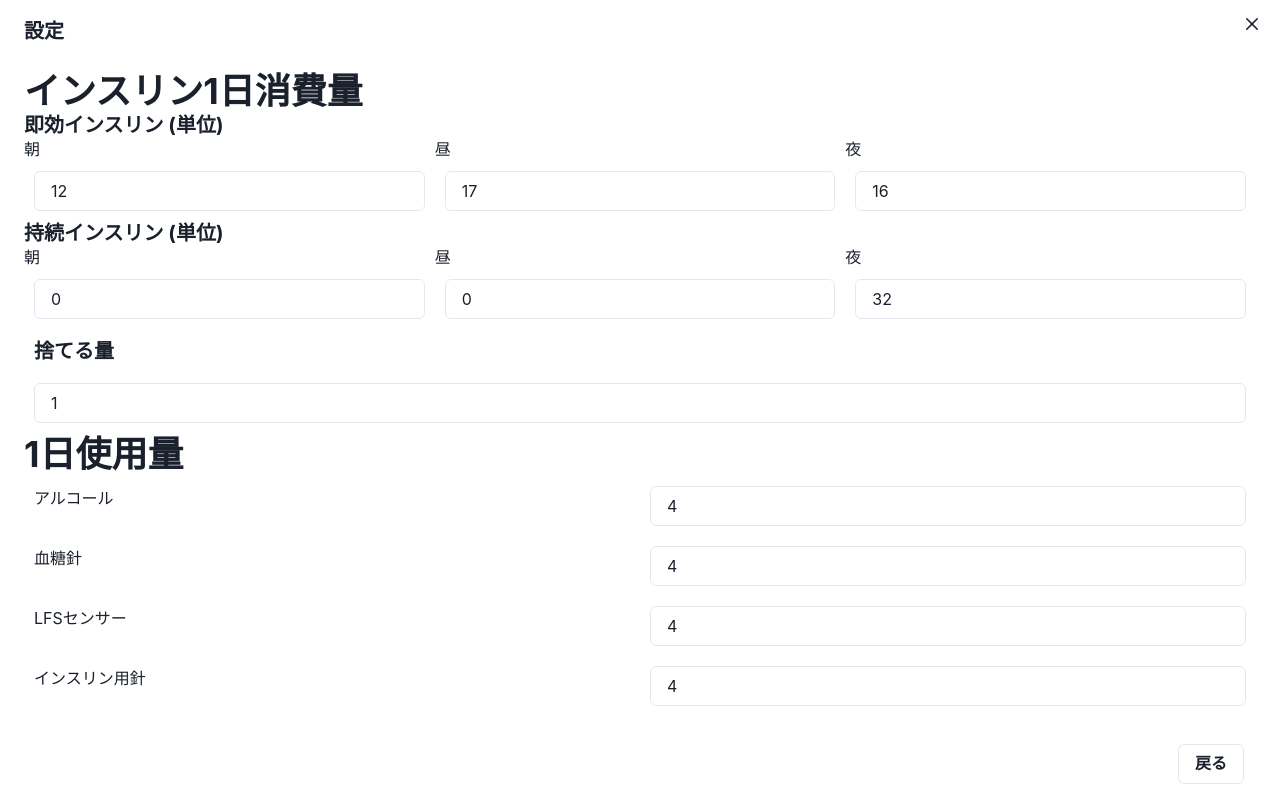
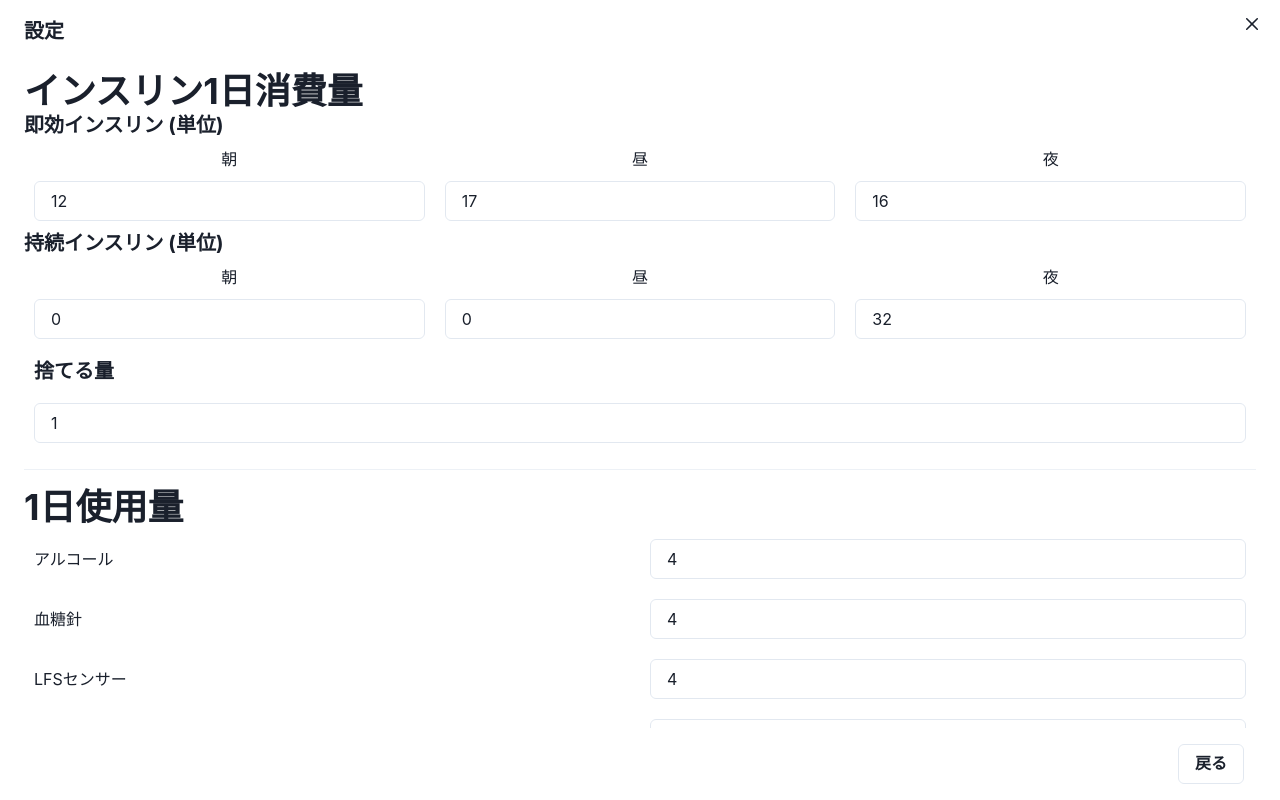
Before and after one commit to souldew/Diabetes-Calculator, a Next.js app: page / in a window 1280 px wide. Both pictures are taken after a click on the button 1116 px from the left and 28 px from the top of the page. Shown: the top 800 px of the page. Built offline with nearby package versions, Linux system fonts and the light colour scheme.

Commit message:
CSS調整、計算ボタン押下時にトーストを表示

```diff
--- a/app/components/CalcButton.tsx
+++ b/app/components/CalcButton.tsx
@@ -1,4 +1,4 @@
-import { Button } from "@chakra-ui/react";
+import { Button, useToast } from "@chakra-ui/react";
 import { Dispatch, SetStateAction } from "react";
 import { CalculateSettings, Result } from "./types/types";
 import {
@@ -10,8 +10,6 @@ import {
 import ResultTable from "./ResultTable";
 
 type Props = {
-  isCalculateDone: boolean;
-  setIsCalculateDone: Dispatch<SetStateAction<boolean>>;
   calculateSettings: CalculateSettings;
   resultState: {
     result: Result;
@@ -19,46 +17,12 @@ type Props = {
   };
 };
 
-export default function DateOfItems({
-  isCalculateDone,
-  setIsCalculateDone,
-  calculateSettings,
-  resultState,
-}: Props) {
-  return (
-    <>
-      <Button
-        width={"60%"}
-        margin={"15px 20%"}
-        colorScheme={"blue"}
-        onClick={() => {
-          setIsCalculateDone(!isCalculateDone);
-          calcAllTable(
-            calculateSettings,
-            resultState.result,
-            resultState.setResult
-          );
-        }}
-      >
-        計算
-      </Button>
-    </>
-  );
-}
+export default function DateOfItems({ calculateSettings, resultState }: Props) {
+  const toast = useToast();
+  const settings = calculateSettings;
+  const result = resultState.result;
 
-function calcAllTable(
-  settings: CalculateSettings,
-  result: Result,
-  setResult: Dispatch<SetStateAction<Result>>
-) {
-  calcMinimunRequiredDrug(settings, result, setResult);
-}
-
-function calcMinimunRequiredDrug(
-  settings: CalculateSettings,
-  result: Result,
-  setResult: Dispatch<SetStateAction<Result>>
-) {
+  const handleCalcButton = () => {
     // 日付関連の算出
     let diffDays =
       settings.date.nextVisitDay.getTime() - settings.date.today.getTime();
@@ -124,5 +88,25 @@ function calcMinimunRequiredDrug(
       const recievedNum = Math.ceil(plusSparedNum);
       result.recieved[insulin.en] = recievedNum;
     });
-  setResult({ ...result });
+    toast({
+      title: "計算完了",
+      status: "success",
+      duration: 1000,
+      isClosable: true,
+    });
+    resultState.setResult({ ...result });
+  };
+
+  return (
+    <>
+      <Button
+        width={"60%"}
+        margin={"15px 20%"}
+        colorScheme={"blue"}
+        onClick={handleCalcButton}
+      >
+        計算
+      </Button>
+    </>
+  );
 }
--- a/app/components/DateOfItems.tsx
+++ b/app/components/DateOfItems.tsx
@@ -25,10 +25,8 @@ export default function DateOfItems({ calculateStateSettings }: Props) {
       <SimpleGrid columns={2} spacing={"10px"}>
         {DATE_PROPERTIES.map((item) => {
           return (
-            <Box>
-              <Text key={item.en} textAlign={"center"}>
-                {item.jp}
-              </Text>
+            <Box key={item.en}>
+              <Text textAlign={"center"}>{item.jp}</Text>
               <Input
                 my={"10px"}
                 key={item.en}
--- a/app/components/DrawerSettings.tsx
+++ b/app/components/DrawerSettings.tsx
@@ -1,4 +1,6 @@
 import {
+  Box,
+  Divider,
   Heading,
   IconButton,
   NumberInput,
@@ -27,6 +29,7 @@ import {
 import { CalculateSettings } from "./types/types";
 import { Dispatch, SetStateAction } from "react";
 import CreateNumberField from "./CreateNumberField";
+import SectionDividerComponent from "./SectionDividerComponent";
 
 type Props = {
   calculateStateSettings: {
@@ -82,17 +85,17 @@ export default function DrawerSettings({ calculateStateSettings }: Props) {
                 <React.Fragment key={item.en}>
                   <Heading size="md">{item.jp}</Heading>
                   <SimpleGrid columns={3}>
-                    {TIME_PERIODS.map((timeI) => {
-                      return <Text key={timeI.en}>{timeI.jp}</Text>;
-                    })}
                     {TIME_PERIODS.map((time) => {
                       return (
-                        <React.Fragment key={time.en}>
+                        <Box key={time.en}>
+                          <Text key={time.en} textAlign={"center"} mt={"10px"}>
+                            {time.jp}
+                          </Text>
                           <CreateNumberField
                             calculateStateSettings={calculateStateSettings}
                             name={`consume.${item.en}.${time.en}`}
                           />
-                        </React.Fragment>
+                        </Box>
                       );
                     })}
                   </SimpleGrid>
@@ -106,13 +109,19 @@ export default function DrawerSettings({ calculateStateSettings }: Props) {
               calculateStateSettings={calculateStateSettings}
               name={`consume.dustInsulin`}
             />
-
+            <SectionDividerComponent />
             <Heading>1日使用量</Heading>
             <SimpleGrid columns={2}>
               {PRESCRIPTION_ITEMS.map((item) => {
                 return (
                   <React.Fragment key={item.en}>
-                    <Text padding={"10px"}>{item.jp}</Text>
+                    <Text
+                      padding={"10px"}
+                      display={"flex"}
+                      alignItems={"center"}
+                    >
+                      {item.jp}
+                    </Text>
                     <CreateNumberField
                       calculateStateSettings={calculateStateSettings}
                       name={`consume.${item.en}`}
@@ -124,18 +133,26 @@ export default function DrawerSettings({ calculateStateSettings }: Props) {
                 return (
                   <React.Fragment key={item.en}>
                     <Text padding={"10px"}>{item.jp}</Text>
-                    <Text padding={"10px"}>{calcDayUseInsulin(item.en)}</Text>
+                    <Text padding={"10px"} ml={"1em"}>
+                      {calcDayUseInsulin(item.en)}
+                    </Text>
                   </React.Fragment>
                 );
               })}
             </SimpleGrid>
-
+            <SectionDividerComponent />
             <Heading>最小受け取り単位</Heading>
             <SimpleGrid columns={2}>
               {[...PRESCRIPTION_ITEMS, ...INSULIN_UNITS].map((item) => {
                 return (
                   <React.Fragment key={item.en}>
-                    <Text padding={"10px"}>{item.jp}</Text>
+                    <Text
+                      padding={"10px"}
+                      display={"flex"}
+                      alignItems={"center"}
+                    >
+                      {item.jp}
+                    </Text>
                     <CreateNumberField
                       calculateStateSettings={calculateStateSettings}
                       name={`recieveMinimunUnit.${item.en}`}
@@ -144,9 +161,12 @@ export default function DrawerSettings({ calculateStateSettings }: Props) {
                 );
               })}
             </SimpleGrid>
+            <SectionDividerComponent />
             <Heading>その他</Heading>
             <SimpleGrid columns={2}>
-              <Text padding={"10px"}>次通院日までの日数</Text>
+              <Text padding={"10px"} display={"flex"} alignItems={"center"}>
+                次通院日までの日数
+              </Text>
               <NumberInput
                 p={"10px"}
                 min={0}
--- a/app/components/RestOfItems.tsx
+++ b/app/components/RestOfItems.tsx
@@ -29,7 +29,9 @@ export default function RestOfItems({ calculateStateSettings }: Props) {
         {[...PRESCRIPTION_ITEMS, ...INSULIN_NUMS, ...LIBRE].map((item) => {
           return (
             <React.Fragment key={item.en}>
-              <Text padding={"10px"}>{item.jp}</Text>
+              <Text padding={"10px"} display={"flex"} alignItems={"center"}>
+                {item.jp}
+              </Text>
               <CreateNumberField
                 calculateStateSettings={calculateStateSettings}
                 name={`rest.${item.en}`}
--- a/app/components/ResultTable.tsx
+++ b/app/components/ResultTable.tsx
@@ -24,20 +24,14 @@ type Props = {
     readonly en: keyof Result;
     readonly jp: string;
   }[];
-  isCalculateDone: boolean;
   resultState: {
     result: Result;
     setResult: Dispatch<SetStateAction<Result>>;
   };
 };
 
-export default function ResultTable({
-  title,
-  columns,
-  isCalculateDone,
-  resultState,
-}: Props) {
-  return isCalculateDone ? (
+export default function ResultTable({ title, columns, resultState }: Props) {
+  return (
     <>
       <Center>
         <Heading as="h1" fontSize="2xl">
@@ -103,8 +97,6 @@ export default function ResultTable({
         </Table>
       </TableContainer>
     </>
-  ) : (
-    <></>
   );
 }
 
--- /dev/null
+++ b/app/components/SectionDividerComponent.tsx
@@ -0,0 +1,5 @@
+import { Divider } from "@chakra-ui/react";
+
+export default function SectionDividerComponent() {
+  return <Divider my={"1em"} />;
+}
--- a/app/page.tsx
+++ b/app/page.tsx
@@ -26,8 +26,6 @@ const recievedColumns: { readonly en: keyof Result; readonly jp: string }[] = [
 ];
 
 export default function Page() {
-  const [isCalculateDone, setIsCalculateDone] = useState(false);
-
   const today = new Date();
   const [calculateSettings, setCalculateSettings] = useState<CalculateSettings>(
     {
@@ -149,41 +147,21 @@ export default function Page() {
         }}
       />
       <CalcButton
-        isCalculateDone={isCalculateDone}
-        setIsCalculateDone={setIsCalculateDone}
         calculateSettings={calculateSettings}
         resultState={{ result: result, setResult: setResult }}
       />
       <ResultTable
         title={detailTitle}
         columns={detailColumns}
-        isCalculateDone={isCalculateDone}
         resultState={{ result: result, setResult: setResult }}
       />
       <Box my="3em"></Box>
       <ResultTable
         title={recievedTitle}
         columns={recievedColumns}
-        isCalculateDone={isCalculateDone}
         resultState={{ result: result, setResult: setResult }}
       />
-      <Flex justify={"right"} mr={"3%"} my={"10px"}>
-        <Button
-          onClick={() => {
-            console.log(calculateSettings);
-            // 日付計算
-            console.log(calculateSettings.date.today.getMonth() + 1);
-
-            let diff =
-              calculateSettings.date.nextVisitDay.getTime() -
-              calculateSettings.date.today.getTime();
-            diff = diff / (1000 * 60 * 60 * 24);
-            console.log(diff);
-          }}
-        >
-          aa
-        </Button>
-      </Flex>
+      <Box my="3em"></Box>
     </>
   );
 }
```
Lines whose indentation alone changed are shown as unchanged.
